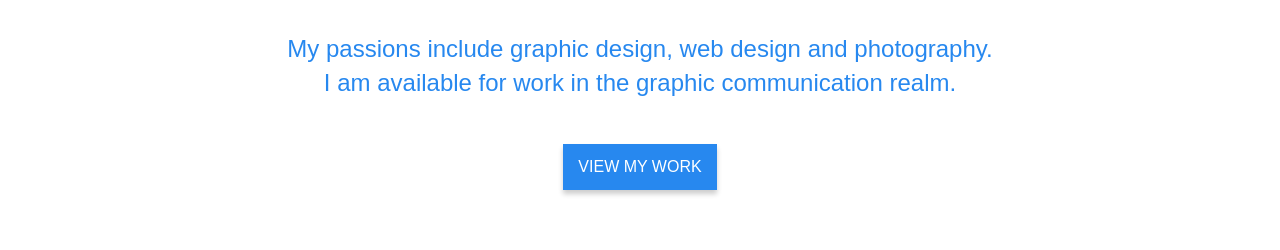
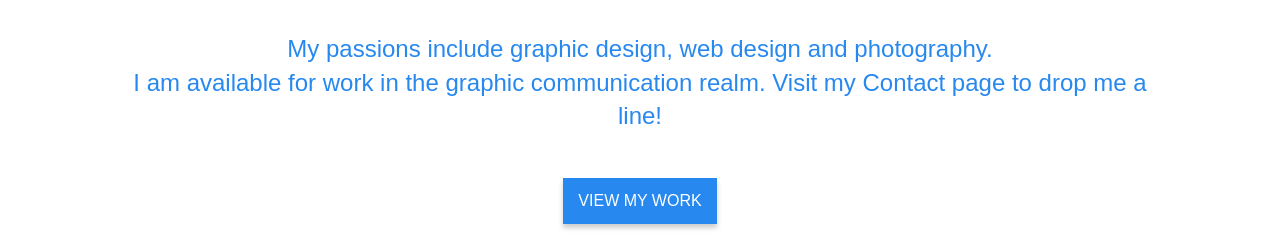
Before and after one commit to aprilelliott/twc521-final, a plain HTML site: page index.html in a window 1280 px wide. Shown: the part 611-861 px from the top of the page. Before the commit the page ends 827 px from the top, so only its background shows below. Drawn offline with Linux system fonts and the light colour scheme; a web font is replaced by a local one.

Commit message:
Update index.html

```diff
--- a/index.html
+++ b/index.html
@@ -39,7 +39,7 @@
 
        <h1>April Elliott's<br> Design Portfolio</h1>
      <p class="intro-text3">I am a Graphic Designer and Creative</p>
-        <h2>My passions include graphic design, web design and photography. <br> I am available for work in the graphic communication realm.</h2>
+        <h2>My passions include graphic design, web design and photography. <br> I am available for work in the graphic communication realm. Visit my Contact page to drop me a line!</h2>
             <a href="april-elliott-work.html" class="work-button">VIEW MY WORK</a>
         </div> <!--end of center div-->
 
```
